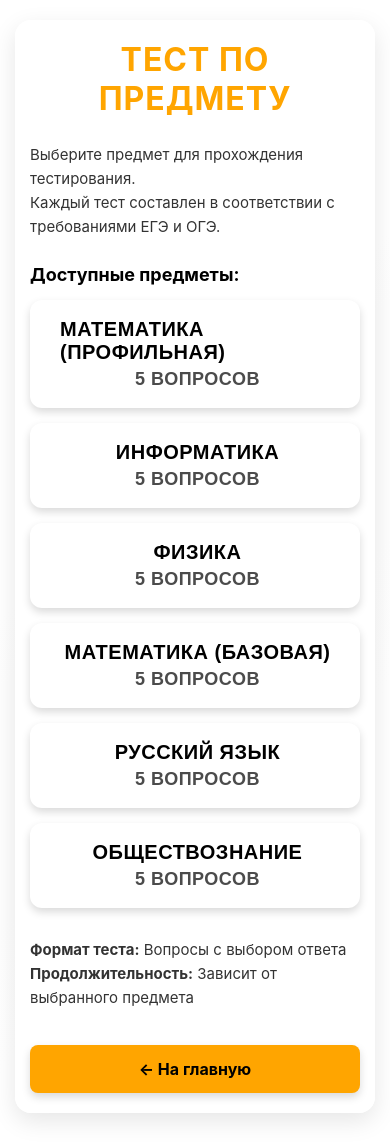
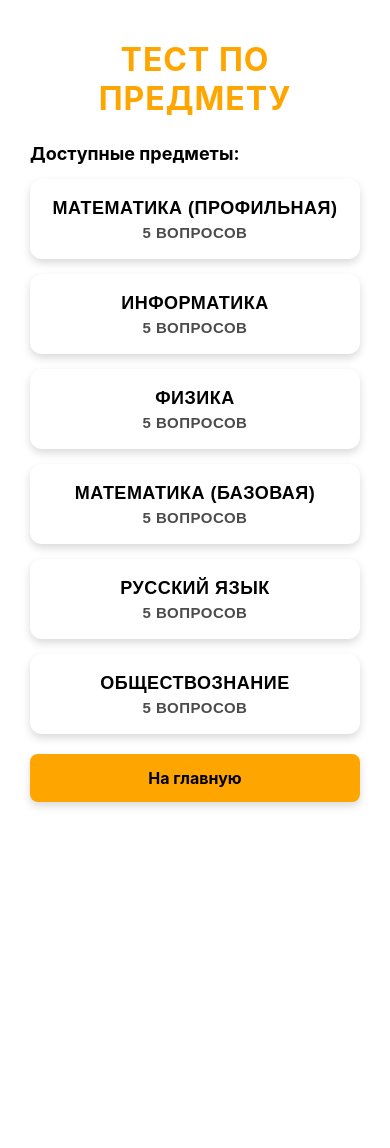
Before and after one commit to limonovxd/posters_etalon, a Flask app: page /subject-test in a window 390 px wide. After the commit the page ends 808 px from the top, so only its background shows below. Run offline with Flask 3, Linux system fonts and the light colour scheme.

Commit message:
modified:   __pycache__/test_loader.cpython-313.pyc 	modified:   static/css/style.css 	modified:   templates/general_test.html 	modified:   templates/lifehacks.html 	modified:   templates/subject_test.html 	modified:   templates/test_question.html 	modified:   templates/test_results.html

```diff
--- a/static/css/style.css
+++ b/static/css/style.css
@@ -6,7 +6,7 @@
 
 body {
     font-family: -apple-system, BlinkMacSystemFont, 'Segoe UI', Roboto, 'Helvetica Neue', Arial, sans-serif;
-    background: linear-gradient(135deg, #ffffff 0%, #f5f5f5 50%, #fafafa 100%);
+    background-color: #ffffff;
     min-height: 100vh;
     display: flex;
     justify-content: center;
@@ -29,7 +29,7 @@ body {
     gap: 30px;
     min-height: 100vh;
     justify-content: center;
-    background-color: rgba(255, 255, 255, 0.95);
+    background-color: transparent;
     border-radius: 0;
 }
 
@@ -316,9 +366,8 @@ body {
     width: 100%;
     max-width: 800px;
     padding: 30px 20px;
-    background-color: rgba(255, 255, 255, 0.95);
+    background-color: transparent;
     border-radius: 16px;
-    box-shadow: 0 8px 24px rgba(0, 0, 0, 0.1);
     margin-bottom: 30px;
 }
 
@@ -1132,20 +1181,102 @@ body {
 
     .subjects-list .menu-btn {
         width: 100% !important;
-        min-height: 60px;
+        min-height: 90px;
         display: flex;
-        justify-content: space-between;
+        flex-direction: column;
+        justify-content: center;
         align-items: center;
     }
 
     .subjects-list .menu-btn .subject-btn-content {
         flex-direction: column;
-        align-items: flex-start;
+        align-items: center;
         gap: 5px;
     }
 
     .subjects-list .menu-btn .subject-count {
         margin-left: 0 !important;
+    }
+}
+
+/* Subject Buttons Styles - Centered with count below subject name */
+.subjects-list {
+    display: flex;
+    flex-direction: column;
+    gap: 15px;
+    width: 100%;
+    align-items: center;
+}
+
+.subjects-list form {
+    width: 100%;
+    max-width: 500px;
+}
+
+.subjects-list .menu-btn {
+    width: 100%;
+    display: flex;
+    flex-direction: column;
+    align-items: center;
+    justify-content: center;
+    padding: 25px 20px;
+    text-align: center;
+    min-height: 100px;
+}
+
+.subjects-list .subject-name {
+    font-size: 1em;
+    font-weight: bold;
+    margin-bottom: 8px;
+}
+
+.subjects-list .subject-count {
+    font-size: 0.9em;
+    opacity: 0.7;
+}
+
+/* Responsive for subject buttons */
+@media (max-width: 768px) {
+    .subjects-list form {
+        width: 100%;
+        max-width: 100%;
+    }
+
+    .subjects-list .menu-btn {
+        padding: 20px 15px;
+        min-height: 80px;
+    }
+
+    .subjects-list .subject-name {
+        font-size: 0.95em;
+        margin-bottom: 6px;
+    }
+
+    .subjects-list .subject-count {
+        font-size: 0.8em;
+    }
+}
+
+@media (max-width: 480px) {
+    .subjects-list .menu-btn {
+        padding: 18px 15px;
+        min-height: 80px;
+    }
+
+    .subjects-list .subject-name {
+        font-size: 0.9em;
+        margin-bottom: 5px;
+    }
+
+    .subjects-list .subject-count {
+        font-size: 0.75em;
+    }
+}
+
+@media (max-width: 390px) {
+    .subjects-list .menu-btn {
+        padding: 16px 12px;
+        min-height: 80px;
     }
 }
 
--- a/templates/lifehacks.html
+++ b/templates/lifehacks.html
@@ -47,7 +47,7 @@
 
         <!-- Back Button -->
         <div class="back-btn-container">
-            <a href="{{ url_for('index') }}" class="back-btn">← На главную</a>
+            <a href="{{ url_for('index') }}" class="back-btn">На главную</a>
         </div>
     </div>
 {% endblock %}
--- a/templates/subject_test.html
+++ b/templates/subject_test.html
@@ -7,23 +7,15 @@
     <!-- Page Content -->
     <div class="page-content">
         <h1 class="page-title">Тест по предмету</h1>
-
-        <div class="page-text">
-            <p>Выберите предмет для прохождения тестирования.</p>
-            <p>Каждый тест составлен в соответствии с требованиями ЕГЭ и ОГЭ.</p>
-        </div>
-
         <h2 class="page-subtitle">Доступные предметы:</h2>
 
         {% if subjects %}
         <div class="subjects-list">
             {% for subject in subjects %}
-            <form method="POST" action="{{ url_for('start_subject_test', subject=subject.id) }}" style="width: 100%; margin-bottom: 15px;">
-                <button type="submit" class="menu-btn btn-secondary" style="width: 100%; text-align: left; padding-left: 30px;">
-                    <div class="subject-btn-content" style="display: flex; justify-content: space-between; align-items: center; width: 100%;">
-                        <span class="subject-name"><strong>{{ subject.name }}</strong></span>
-                        <span class="subject-count" style="font-size: 0.9em; opacity: 0.7;">{{ subject.questions_count }} вопросов</span>
-                    </div>
+            <form method="POST" action="{{ url_for('start_subject_test', subject=subject.id) }}">
+                <button type="submit" class="menu-btn btn-secondary subject-btn">
+                    <span class="subject-name">{{ subject.name }}</span>
+                    <span class="subject-count">{{ subject.questions_count }} вопросов</span>
                 </button>
             </form>
             {% endfor %}
@@ -34,13 +26,8 @@
         </div>
         {% endif %}
 
-        <div class="page-text" style="margin-top: 30px;">
-            <p><strong>Формат теста:</strong> Вопросы с выбором ответа</p>
-            <p><strong>Продолжительность:</strong> Зависит от выбранного предмета</p>
-        </div>
-
         <!-- Back Button -->
-        <a href="{{ url_for('index') }}" class="back-btn" style="margin-top: 20px;">← На главную</a>
+        <a href="{{ url_for('index') }}" class="back-btn" style="margin-top: 20px;">На главную</a>
     </div>
 
 {% endblock %}
--- a/templates/test_results.html
+++ b/templates/test_results.html
@@ -58,7 +58,7 @@
 
         <!-- Back Button -->
         <div style="text-align: center; margin-top: 30px;">
-            <a href="{{ url_for('index') }}" class="back-btn">← На главную</a>
+            <a href="{{ url_for('index') }}" class="back-btn">На главную</a>
         </div>
     </div>
 {% endblock %}
```
Also changed, not shown: other parts of static/css/style.css (+70 -4 lines), templates/general_test.html (+7 -8 lines), templates/test_question.html (+9 -7 lines).
